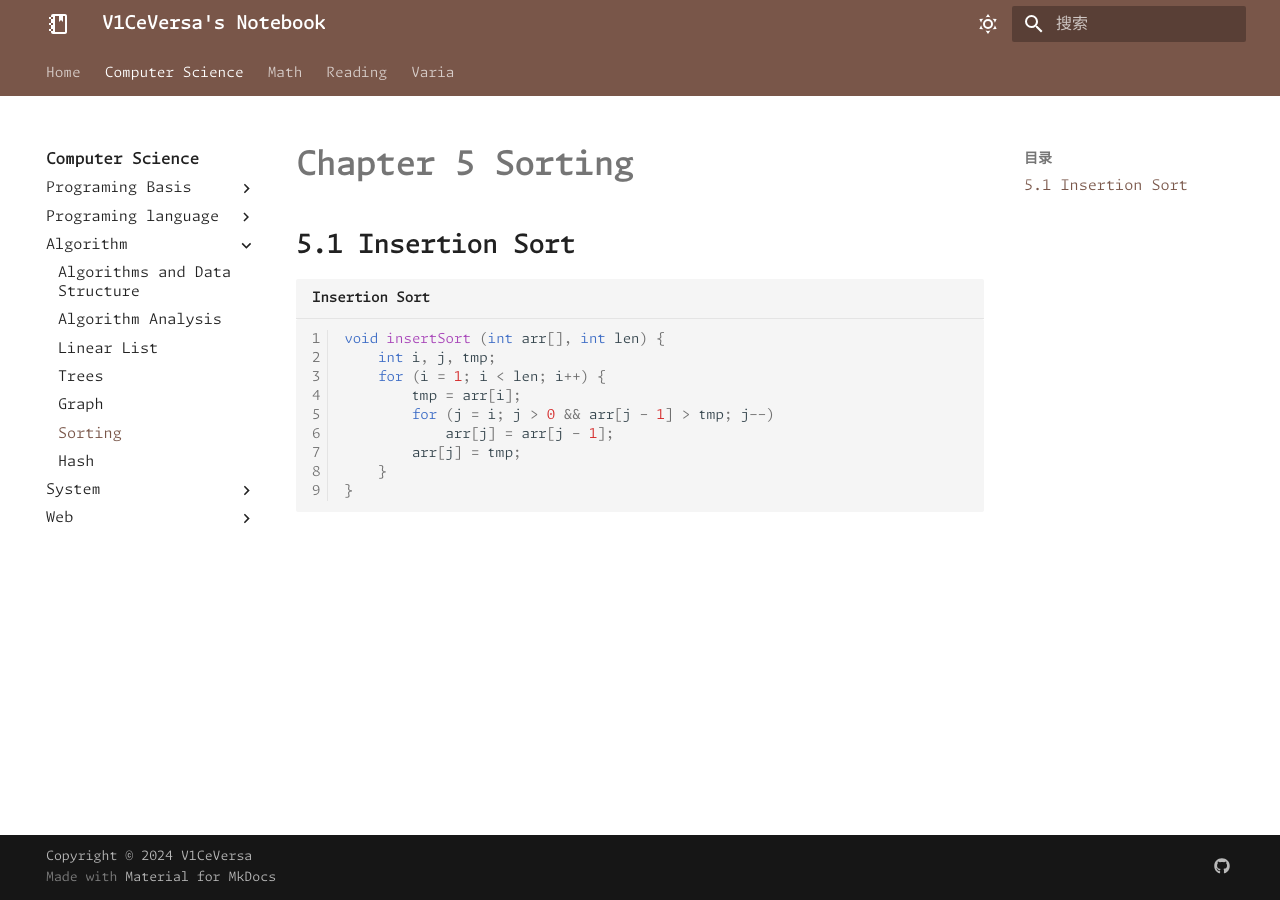
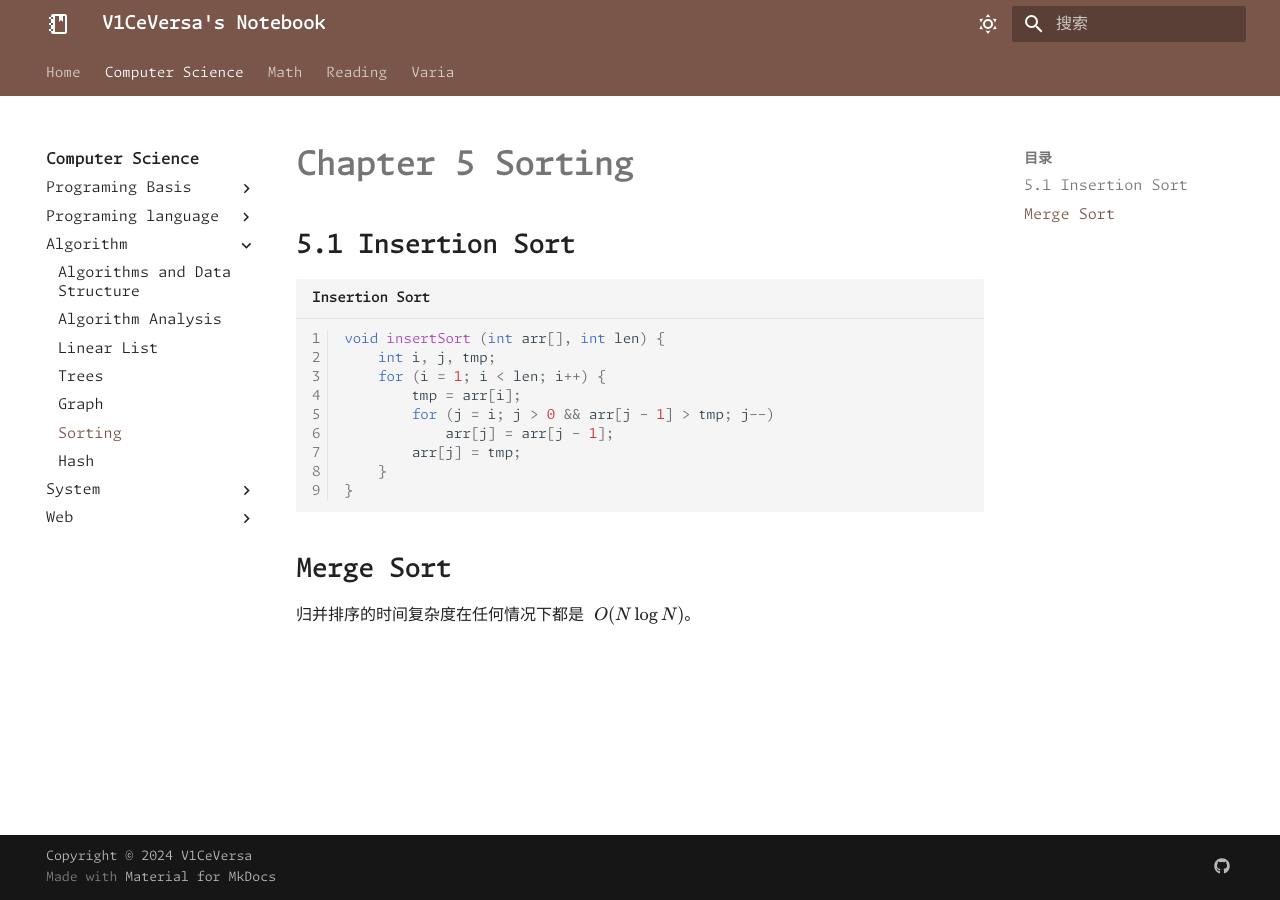
Before and after one commit to V1CeVersaa/V1CeVersaa.github.io, an MkDocs documentation site: the page built from docs/Computer Science/Algorithm/05 Sorting.md, in a window 1280 px wide. Built offline with MkDocs 1.6.1 and Material for MkDocs 9.7.7, drawn with Linux system fonts in a browser that asks for light colours; nearby versions of some CDN libraries; some web fonts are replaced; comment, search, counter and statistics services are not loaded; a style sheet for code colours, icons or effects is not loaded.

Commit message:
update: 240602 ver1

````diff
--- a/docs/Computer Science/Algorithm/05 Sorting.md
+++ b/docs/Computer Science/Algorithm/05 Sorting.md
@@ -13,3 +13,8 @@ void insertSort (int arr[], int len) {
     }
 }
 ```
+
+
+## Merge Sort
+
+归并排序的时间复杂度在任何情况下都是 $O(N\log N)$。
````
Also changed, not shown: docs/Math/Discrete Mathematics/10 Graph Theory.md (+2 -0 lines), docs/Varia/Tools.md (+3 -0 lines).
